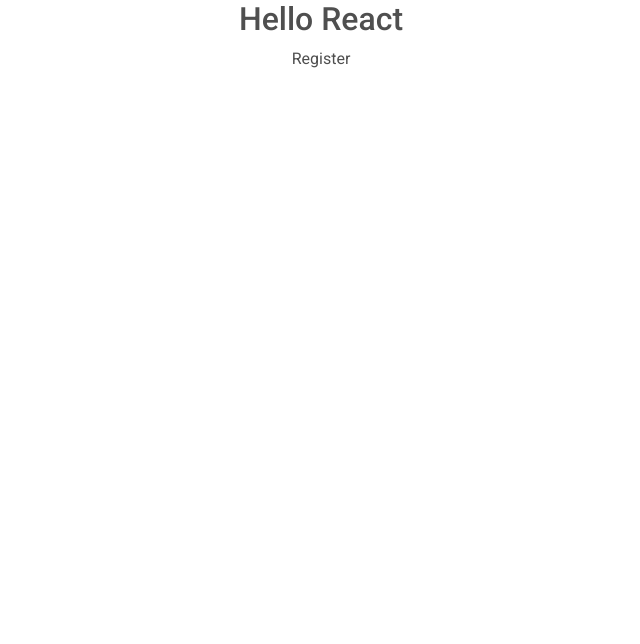
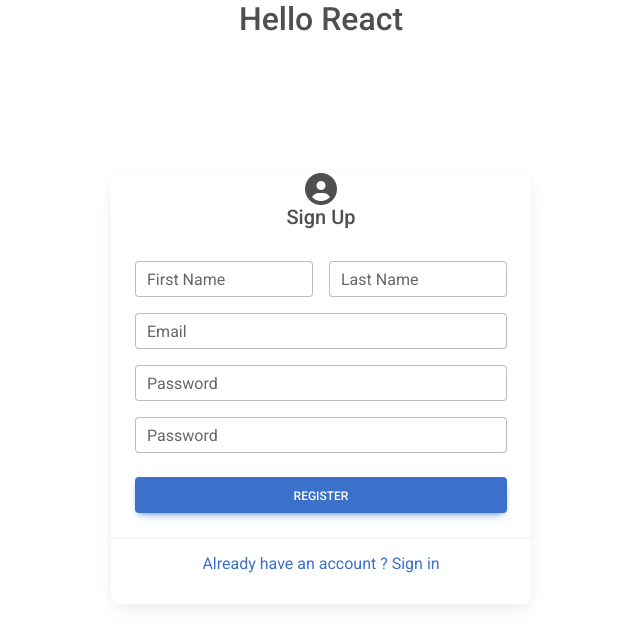
Before and after one commit to senCoder12/Blog-application, a React (Create React App) app in the folder Client/: page /register in a window 1280 px wide. Shown: the top 644 px of the page, without its empty margins (319-959 px from the left). Built offline with nearby package versions, Linux system fonts and the light colour scheme.

Commit message:
google oauth working

```diff
--- a/Client/package.json
+++ b/Client/package.json
@@ -18,6 +18,7 @@
     "react": "^18.2.0",
     "react-dom": "^18.2.0",
     "react-file-base64": "^1.0.3",
+    "react-google-login": "^5.2.2",
     "react-redux": "^8.0.5",
     "react-router-dom": "^6.4.3",
     "react-scripts": "5.0.1",
--- a/Client/src/Pages/Register.js
+++ b/Client/src/Pages/Register.js
@@ -1,9 +1,142 @@
-import React from 'react'
+import React, { useEffect, useState } from 'react'
+import { MDBCard, MDBCardBody, MDBCardFooter, MDBInput, MDBValidation, MDBBtn, MDBIcon, MDBSpinner, MDBValidationItem } from "mdb-react-ui-kit"
+import { Link,useNavigate } from "react-router-dom"
+import { useDispatch,useSelector } from 'react-redux'
+import {toast, ToastContainer} from "react-toastify";
+import { register } from '../Redux/Features/authSlice';
 
-function Register() {
-  return (
-    <div>Register</div>
-  )
+let initState = {
+    firstName: "",
+    lastName: "",
+    email: "",
+    password: "",
+    confirmPassword: ""
+}
+function Register(props) {
+    const [formValue, setFormValue] = useState(initState);
+    const {loading,error} = useSelector((state)=>({...state.auth}));
+    const { email, password, firstName, lastName, confirmPassword } = formValue;
+    const dispatch = useDispatch();
+    const navigate = useNavigate();
+
+    useEffect(()=>{
+        error && toast.error(error);
+    },[error])
+    const handleSubmit = (e) => {
+        e.preventDefault();
+        if(confirmPassword !== password) {
+          return toast.error("Password not match");
+        }
+        if(firstName && lastName && email && password && confirmPassword) {
+          dispatch(register({formValue,navigate,toast}))
+        }
+    };
+    const onInputChange = (e) => {
+        e.preventDefault();
+        const { value, name } = e.target;
+        setFormValue({ ...formValue, [name]: value });
+    };
+    return (
+        <div style={{
+            margin: "auto",
+            padding: "15px",
+            maxWidth: "450px",
+            alignContent: "center",
+            marginTop: "120px"
+        }}
+        >
+            <MDBCard alignment='center'>
+                <MDBIcon fas icon='user-circle' className='fa-2x' />
+                <h5>Sign Up</h5>
+                <MDBCardBody>
+                    <MDBValidation onSubmit={handleSubmit} noValidate className='row g-3'>
+                        <div className='col-md-6'>
+                              <MDBValidationItem feedback='Please enter your first name ' invalid>
+                                  <MDBInput
+                                      label="First Name"
+                                      type="name"
+                                      name="firstName"
+                                      value={firstName}
+                                      onChange={onInputChange}
+                                      required
+                                  />
+                              </MDBValidationItem>
+                        </div>
+                        <div className='col-md-6'>
+                              <MDBValidationItem feedback='Please enter your last name' invalid>
+                                  <MDBInput
+                                      label="Last Name"
+                                      type="name"
+                                      name="lastName"
+                                      value={lastName}
+                                      onChange={onInputChange}
+                                      required
+                                  />
+                              </MDBValidationItem>
+                        </div>
+                        <div className='col-md-12'>
+                            <MDBValidationItem feedback='Please enter your email' invalid>
+                                <MDBInput
+                                    label="Email"
+                                    type="email"
+                                    name="email"
+                                    value={email}
+                                    onChange={onInputChange}
+                                    required
+                                />
+                            </MDBValidationItem>
+                        </div>
+                        <div className='col-md-12'>
+                            <MDBValidationItem feedback='Please provide  your password' invalid>
+                                <MDBInput
+                                    label="Password"
+                                    type="password"
+                                    name='password'
+                                    value={formValue.password}
+                                    onChange={onInputChange}
+                                    required
+                                />
+                            </MDBValidationItem>
+                        </div>
+                        <div className='col-md-12'>
+                            <MDBValidationItem feedback='Confirm your password' invalid>
+                                <MDBInput
+                                    label="Password"
+                                    type="password"
+                                    name='confirmPassword'
+                                    value={confirmPassword}
+                                    onChange={onInputChange}
+                                    required
+                                />
+                            </MDBValidationItem>
+                        </div>
+                        <div className='col-md-12'>
+                            <MDBBtn style={{ width: "100%" }} className="mt-2">
+                                {
+                                    loading && (
+                                        <MDBSpinner
+                                            size='sm'
+                                            role="status"
+                                            tag="span"
+                                            className="me-2"
+                                        />
+                                    )
+                                }
+                                Register
+                            </MDBBtn>
+                        </div>
+
+                    </MDBValidation>
+                </MDBCardBody>
+                <MDBCardFooter>
+                    <Link to="/login">
+                        <p>Already have an account ? Sign in</p>
+                    </Link>
+                </MDBCardFooter>
+            </MDBCard>
+        </div>
+    )
 }
 
-export default Register
+
+export default Register;
--- a/Client/src/Redux/Features/authSlice.js
+++ b/Client/src/Redux/Features/authSlice.js
@@ -1,15 +1,24 @@
 import {createSlice, createAsyncThunk } from "@reduxjs/toolkit"
-import { Action } from "@remix-run/router";
 import * as api from "../api"
 
-export const login = createAsyncThunk("auth/login", async({formValue,navigate,toast})=>{
+export const login = createAsyncThunk("auth/login", async({formValue,navigate,toast},{rejectWithValue})=>{
     try {
         const response = await api.signIn(formValue);
         toast.success("Login successfully");
         navigate("/");
         return response.data;
     } catch (error) {
-        console.log(error);
+        return rejectWithValue(error.response.data);
+    }
+})
+export const register = createAsyncThunk("auth/register", async({formValue,navigate,toast},{rejectWithValue})=>{
+    try {
+        const response = await api.signUp(formValue);
+        toast.success("Signup successfully");
+        navigate("/");
+        return response.data;
+    } catch (error) {
+        return rejectWithValue(error.response.data);
     }
 })
 
@@ -22,8 +31,28 @@
     },
     extraReducers: {
         [login.pending] : (state,action)=> {
-
-
+            state.loading = true;
+        },
+        [login.fulfilled] : (state,action)=> {
+            state.loading = false;
+            localStorage.setItem("profile", JSON.stringify({...action.payload}));
+            state.user = action.payload;
+        },
+        [login.rejected] : (state,action)=> {
+            state.loading = false;
+            state.error = action.payload.error;
+        },
+        [register.pending] : (state,action)=> {
+            state.loading = true;
+        },
+        [register.fulfilled] : (state,action)=> {
+            state.loading = false;
+            localStorage.setItem("profile", JSON.stringify({...action.payload}));
+            state.user = action.payload;
+        },
+        [register.rejected] : (state,action)=> {
+            state.loading = false;
+            state.error = action.payload.error;
         }
     }
 })
--- a/Client/src/Redux/api.js
+++ b/Client/src/Redux/api.js
@@ -3,3 +3,4 @@
 const API = axios.create({baseURL: 'http://localhost:8080'});
 
 export const signIn = (FormData) => API.post("/users/signin",FormData);
+export const signUp = (FormData) => API.post("/users/signup",FormData);
```
Also changed, not shown: Client/src/Pages/Login.js (+40 -8 lines), 1 other file (tests, documents, lock files or other folders).
